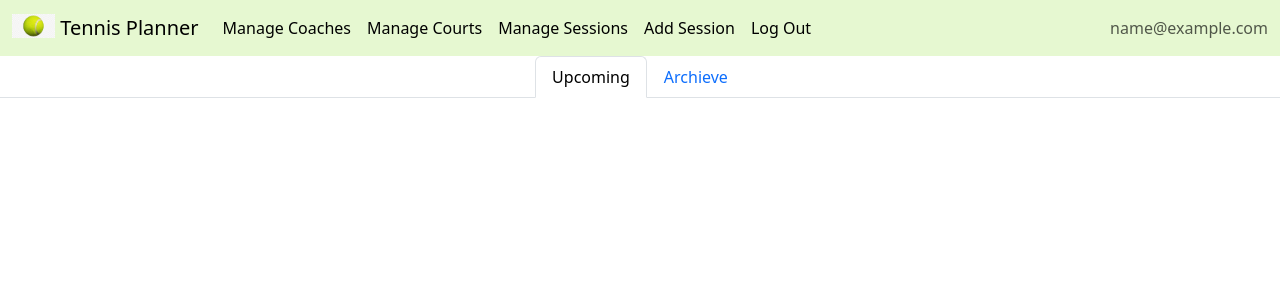
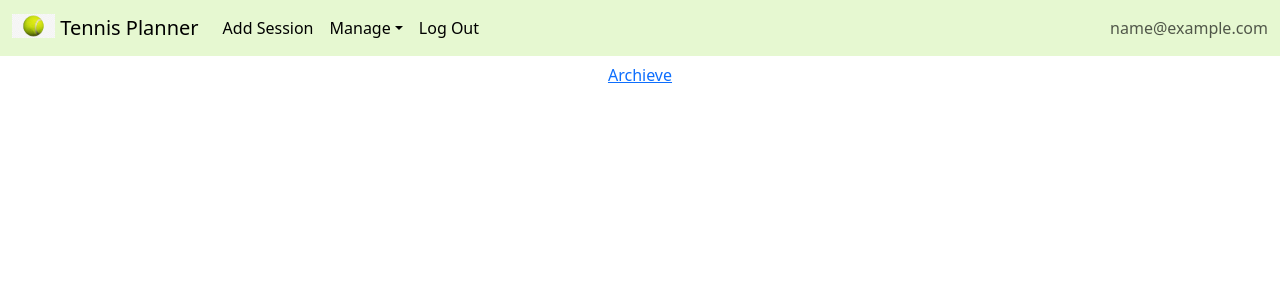
Before and after one commit to lipskiyp/tennis-planner, a Django app: page /mysessions in a window 1280 px wide. Shown: the top 300 px of the page. Run offline with Django 4.2, Linux system fonts and the light colour scheme; the visitor is signed in with stand-in values (Sample User, id 1); parts of the project's set-up code (start-up, migrations or seed data) failed here and were passed over.

Commit message:
Completed client front-end UI, added list users API  endpoint for staff, added key value paramaters to user and sessions API

```diff
--- a/app/api/serializers.py
+++ b/app/api/serializers.py
@@ -31,7 +31,8 @@ class TrainingSessionSerializer(serializers.ModelSerializer):
     coach = UserSerializer(read_only=True)
     coach_id = serializers.PrimaryKeyRelatedField(source='coach',
                                                   queryset=CustomUser.objects.all(),
-                                                  write_only=True)
+                                                  write_only=True,
+                                                  required=False)
 
     class Meta:
         model = TrainingSession
--- a/app/api/urls.py
+++ b/app/api/urls.py
@@ -11,8 +11,8 @@ from api import views
 
 
 router = DefaultRouter()
-router.register('courts', views.CourtViewSet, basename='courts')  # creates new endpoint, i.e. /api/recipes/, and assigns all views from RecipeViewSet to the viewset
-router.register('sessions', views.TrainingSessionViewSet, basename='sessions')
+router.register('courts', views.CourtViewSet)  # creates new endpoint, i.e. /api/recipes/, and assigns all views from RecipeViewSet to the viewset
+router.register('sessions', views.TrainingSessionViewSet)
 
 
 app_name = 'api'  # used for reverse mapping
--- a/app/core/static/core/api.js
+++ b/app/core/static/core/api.js
@@ -1,6 +1,6 @@
-async function sessionsGET(startDate='', endDate='') {
+async function sessionsGET(startDate='', endDate='', court='') {
 
-    const response = await fetch(`/api/sessions?start_date=${startDate}&end_date=${endDate}`, {
+    const response = await fetch(`/api/sessions?start_date=${startDate}&end_date=${endDate}&court=${court}`, {
         method: "GET",
     });
     return await response.json();
--- /dev/null
+++ b/app/core/static/core/createSession.js
@@ -0,0 +1,22 @@
+function createSessionElement(session) {
+
+    let sessionElement = document.createElement("div");
+    sessionElement.className = "card";
+
+    let sessionBody = document.createElement("div");
+    sessionBody.className = "card-body";
+
+    let sessionTittle = document.createElement("h5");
+    sessionTittle.className = "card-title";
+    sessionTittle.innerHTML = session.coach? `Session with ${session.coach.name} on ${session.court.court_name}`: `Session on ${session.court.court_name}`;
+
+    let sessionSubtitle = document.createElement("h6");
+    sessionSubtitle.className = "card-subtitle mb-2 text-body-secondary";
+    sessionSubtitle.innerHTML = `${session.session_date} at ${session.session_time}`;
+
+    sessionBody.append(sessionTittle, sessionSubtitle);
+    sessionElement.append(sessionBody);
+
+    return sessionElement;
+
+}
--- a/app/core/templates/core/layout.html
+++ b/app/core/templates/core/layout.html
@@ -16,26 +16,30 @@
     <body>
         <nav class="navbar navbar-expand-lg" style="background-color: #e6f8d1;">
             <div class="container-fluid">
-                <a class="navbar-brand" href="{% url 'index' %}">
+                <a class="navbar-brand" href="{% url 'core:index' %}">
                     <img src="{% static 'core/tennis_ball.jpg' %}" alt="Logo" width="43" height="24" class="d-inline-block align-text-top">
                     Tennis Planner
                 </a>
                 <div class="collapse navbar-collapse" id="navbarNavAltMarkup">
                     <div class="navbar-nav">
                         {% if user.is_staff or user.is_superuser%}
-                            <a class="nav-link active" href="{% url 'index' %}">Manage Coaches</a>
-                            <a class="nav-link active" href="{% url 'index' %}">Manage Courts</a>
-                            <a class="nav-link active" href="{% url 'index' %}">Manage Sessions</a>
-                            <a class="nav-link active" href="{% url 'index' %}">Add Session</a>
-                            <a class="nav-link active" href="{% url 'logout' %}">Log Out</a>
+                            <a class="nav-link active" href="{% url 'core:addsession' %}">Add Session</a>
+                            <div class="nav-item dropdown">
+                                <a class="nav-link active dropdown-toggle" href="#" role="button" data-bs-toggle="dropdown" aria-expanded="false">Manage</a>
+                                <div class="dropdown-menu">
+                                    <a class="dropdown-item" href="{% url 'core:index' %}">Manage Clients</a>
+                                    <a class="dropdown-item" href="{% url 'core:index' %}">Manage Coaches</a>
+                                    <a class="dropdown-item" href="{% url 'core:index' %}">Manage Courts</a>
+                                    <a class="dropdown-item" href="{% url 'core:index' %}">Manage Sessions</a>
+                                </div>
+                            </div>
+                            <a class="nav-link active" href="{% url 'core:logout' %}">Log Out</a>
                         {% elif user.is_authenticated %}
-                            <a class="nav-link active" href="{% url 'index' %}">My Profile</a>
-                            <a class="nav-link active" href="{% url 'mysessions' %}">My Sessions</a>
-                            <a class="nav-link active" href="{% url 'index' %}">Add Session</a>
-                            <a class="nav-link active" href="{% url 'logout' %}">Log Out</a>
+                            <a class="nav-link active" href="{% url 'core:mysessions' %}">My Sessions</a>
+                            <a class="nav-link active" href="{% url 'core:logout' %}">Log Out</a>
                         {% else %}
-                            <a class="nav-link active" href="{% url 'login' %}">Log in</a>
-                            <a class="nav-link active" href="{% url 'register' %}">Register</a>
+                            <a class="nav-link active" href="{% url 'core:login' %}">Log in</a>
+                            <a class="nav-link active" href="{% url 'core:register' %}">Register</a>
                         {% endif %}
                     </div>
                 </div>
--- a/app/core/templates/core/login.html
+++ b/app/core/templates/core/login.html
@@ -14,7 +14,7 @@
 {% block body %}
     <br>
     <div class="container-fluid mx-auto w-50">
-        <form action="{% url 'login' %}" method="POST">
+        <form action="{% url 'core:login' %}" method="POST">
             {% csrf_token %}
             <div class="mb-3 row">
                 <label class="col-sm-2 col-form-label">Email</label>
--- a/app/core/templates/core/mysessions.html
+++ b/app/core/templates/core/mysessions.html
@@ -6,8 +6,9 @@
 {% endblock %}
 
 {% block script %}
-    <script src="{% static 'core/mysessions.js' %}"></script>
+    <script src="{% static 'core/mySessions.js' %}"></script>
     <script src="{% static 'core/api.js' %}"></script>
+    <script src="{% static 'core/createSession.js' %}"></script>
 {% endblock %}
 
 {% block username %}
@@ -15,13 +16,8 @@
 {% endblock %}
 
 {% block body %}
-    <ul class="nav nav-tabs justify-content-center">
-        <li class="nav-item">
-            <a class="nav-link active" aria-current="page">Upcoming</a>
-        </li>
-        <li class="nav-item">
-            <a class="nav-link">Archieve</a>
-        </li>
-    </ul>
     <div id="SessionsContainer"></div>
+    <div class="d-flex justify-content-center">
+        <button type="button" class="btn btn-link text-center" id="SessionsArchieveButton">Archieve</button>
+    </div>
 {% endblock %}
--- a/app/core/templates/core/register.html
+++ b/app/core/templates/core/register.html
@@ -14,7 +14,7 @@
 {% block body %}
     <br>
     <div class="container-fluid mx-auto w-50">
-        <form action="{% url 'register' %}" method="POST">
+        <form action="{% url 'core:register' %}" method="POST">
             {% csrf_token %}
             <div class="mb-3 row">
                 <label class="col-sm-2 col-form-label">Email</label>
--- a/app/core/urls.py
+++ b/app/core/urls.py
@@ -13,5 +13,6 @@ urlpatterns = [
     path("register", views.RegisterView.as_view(), name="register"),
     path("login", views.LoginView.as_view(), name="login"),
     path("logout", views.LogoutView.as_view(), name="logout"),
-    path("mysessions", views.MySessionsView.as_view(), name="mysessions")
+    path("mysessions", views.MySessionsView.as_view(), name="mysessions"),
+    path("addsession", views.AddSessionView.as_view(), name="addsession")
 ]
--- a/app/core/views.py
+++ b/app/core/views.py
@@ -2,11 +2,19 @@
 Core app views.
 """
 from django.contrib.auth import authenticate, get_user_model, login, logout
-from django.http import HttpResponseRedirect, JsonResponse
+from django.contrib.auth.mixins import LoginRequiredMixin, PermissionRequiredMixin
+from django.http import HttpResponseRedirect
 from django.shortcuts import render
 from django.db import IntegrityError
 from django.urls import reverse
 from django.views import View
+
+
+index_template = template_name = "core/index.html"
+
+
+COURTS_URL = 1
+SESSION_URL = 1
 
 
 class IndexView(View):
@@ -17,7 +25,24 @@ class IndexView(View):
         return render(request, self.template_name)
 
 
-class MySessionsView(View):
+class AddSessionView(PermissionRequiredMixin, LoginRequiredMixin, View):
+    """Add session view (staff only)."""
+    permission_required = "user.IsStaffPermission"
+    template_name = "core/addsession.html"
+
+    def get(self, request, *args, **kwargs):
+        if not request.user.is_staff:
+            return render(request,
+                          index_template,
+                          {"alert": "User must be staff."})
+
+        else:  # if user is staff
+
+
+            return render(request, self.template_name)
+
+
+class MySessionsView(LoginRequiredMixin, View):
     """My sessions view."""
     template_name = "core/mysessions.html"
 
@@ -52,7 +77,7 @@ class RegisterView(View):
                         {"alert": f"User: {email} already exists."})
 
         login(request, user)
-        return HttpResponseRedirect(reverse("index"))
+        return HttpResponseRedirect(reverse("core:index"))
 
 
 class LoginView(View):
@@ -71,7 +96,7 @@ class LoginView(View):
 
         if user is not None:
             login(request, user)
-            return HttpResponseRedirect(reverse("index"))
+            return HttpResponseRedirect(reverse("core:index"))
         else:
             return render(request,
                           self.template_name,
@@ -79,8 +104,8 @@ class LoginView(View):
                            "alert": "User could not be authenticated."})
 
 
-class LogoutView(View):
+class LogoutView(LoginRequiredMixin, View):
     """Log out view."""
     def get(self, request, *args, **kwarsg):
         logout(request)
-        return HttpResponseRedirect(reverse("index"))
+        return HttpResponseRedirect(reverse("core:index"))
--- a/app/user/urls.py
+++ b/app/user/urls.py
@@ -12,4 +12,5 @@ urlpatterns = [
     path('create/', views.CreateUserView.as_view(), name='create'),
     path('token/', views.CreateTokenView.as_view(), name='token'),
     path('me/', views.ManageUserView.as_view(), name='me'),
+    path('list', views.UserView.as_view(), name='list'),
 ]
```
Also changed, not shown: app/api/views.py (+10 -1 lines), app/core/static/core/mysessions.js (+35 -28 lines), app/core/templates/core/addsession.html (added, +19 -0 lines), app/user/views.py (+50 -1 lines), README.md, app/core/static/core/addSession.js (added).
